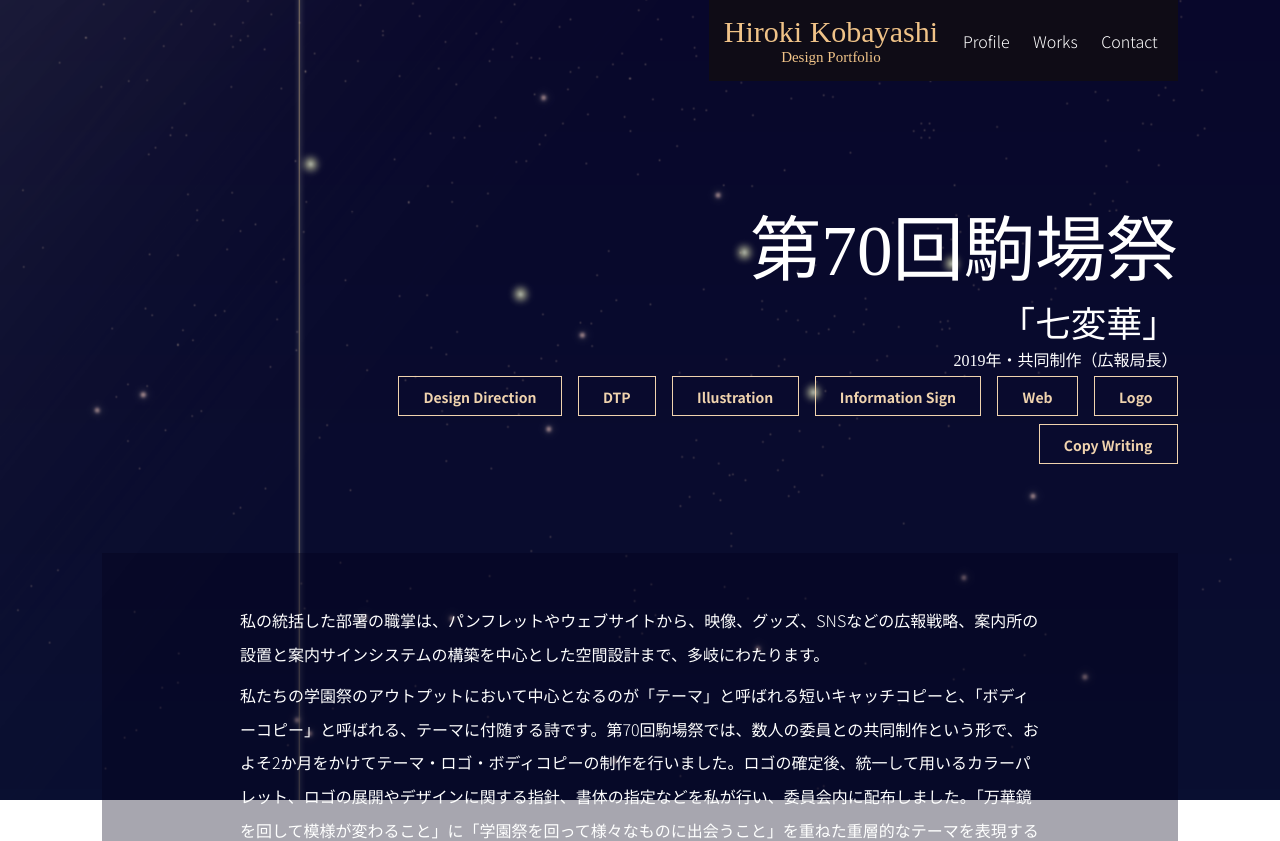
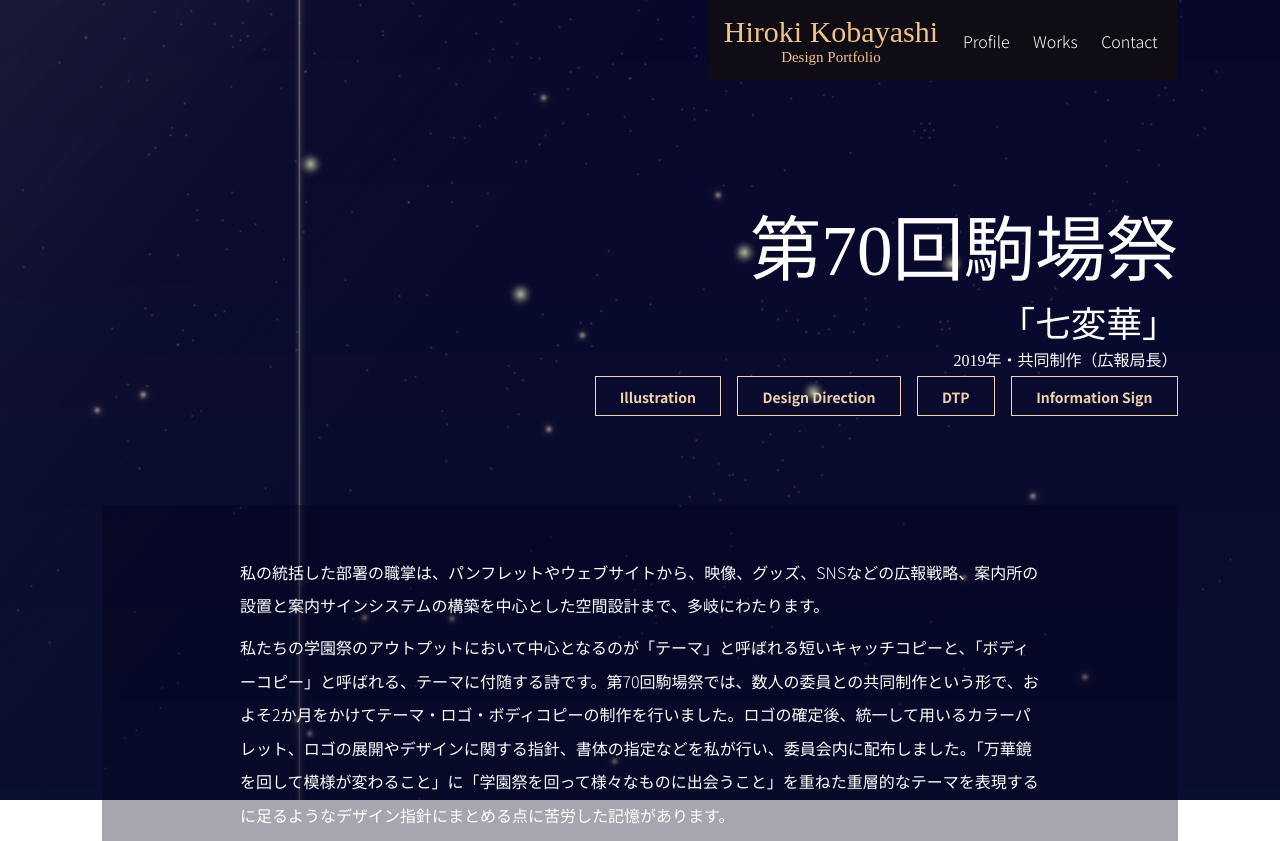
Before and after one commit to khsacc/portfolio2020, a Nuxt app: page /Works/KomabaFes2019 in a window 1280 px wide. Shown: the top 841 px of the page. Built offline with nearby package versions, Linux system fonts and the light colour scheme.

Commit message:
simplified data structure

```diff
--- a/assets/workData/index.ts
+++ b/assets/workData/index.ts
@@ -1,3 +1,10 @@
+type eachWork = {
+  name: string,
+  path: NodeRequire,
+  categories: string[],
+  comment: string
+}
+
 export type workDatum = {
   to: string,
   abstractTitle: string,
@@ -5,15 +12,9 @@ export type workDatum = {
   title: string,
   subTitle: string | null,
   info: string | null,
-  categories: string[],
   detail: string,
   objectPosition: number,
-  works: {
-    name: string,
-    path: NodeRequire,
-    categories: string[],
-    comment: string
-  }[]
+  works: eachWork[]
 }
 
 export const workData:workDatum[] = [
@@ -24,7 +25,6 @@ export const workData:workDatum[] = [
     title: '第70回駒場祭',
     subTitle: '「七変華」',
     info: '2019年・共同制作（広報局長）',
-    categories: ['Design Direction', 'DTP', 'Illustration', 'Information Sign', 'Web', 'Logo', 'Copy Writing'],
     detail: `私の統括した部署の職掌は、パンフレットやウェブサイトから、映像、グッズ、SNSなどの広報戦略、案内所の設置と案内サインシステムの構築を中心とした空間設計まで、多岐にわたります。
       私たちの学園祭のアウトプットにおいて中心となるのが「テーマ」と呼ばれる短いキャッチコピーと、「ボディーコピー」と呼ばれる、テーマに付随する詩です。第70回駒場祭では、数人の委員との共同制作という形で、およそ2か月をかけてテーマ・ロゴ・ボディコピーの制作を行いました。ロゴの確定後、統一して用いるカラーパレット、ロゴの展開やデザインに関する指針、書体の指定などを私が行い、委員会内に配布しました。「万華鏡を回して模様が変わること」に「学園祭を回って様々なものに出会うこと」を重ねた重層的なテーマを表現するに足るようなデザイン指針にまとめる点に苦労した記憶があります。
       広報局長は、ディレクターとしての役割も担います。日々上がってくるデザイン案に対してフィードバックを行い、ときには建設的な代案を示すこと、入稿において責任を持つことなどが挙げられます。私自身、経験の浅かったWebの分野について、デザイン・実装の両面から成長することができた学園祭でした。
@@ -84,7 +84,6 @@ export const workData:workDatum[] = [
     title: '第93回五月祭',
     subTitle: '「青ク咲ク」',
     info: '2020年・共同制作',
-    categories: ['DTP', 'Web'],
     detail: '',
     objectPosition: 35,
     works: [
@@ -103,7 +102,6 @@ export const workData:workDatum[] = [
     title: '第92回五月祭',
     subTitle: '「〈おもしろい〉が交差する」',
     info: '2019年・共同制作',
-    categories: ['DTP', 'Information Signs'],
     detail: `公式パンフレットなどを制作する印刷物担当と、案内サインを制作する案内制作担当を兼任しました。この回のロゴやテーマには一切かかわっておらず、あくまでそのおもしろい展開を考えてデザインするという立場で参加しています。
       公式パンフレットでは、積極的に制作するのではなく幅広くサポートに回るという役回りが多かったため、自分が制作したデザイン自体の数は多くないですが、私にとって、ディレクションのあり方について考える最初の機会になりました。
       案内サインの制作では、屋内に設置するサインのマスターデザインを制作しました。案内サインという独特な分野にふれられたことは新鮮で、掲載する情報はどれくらい遠い場所のものまで含めるべきか、来場者はどれくらい地図を「読むことができる」と想定するのかなど、グラフィックデザインの枠にとどまらない空間設計を考えることができたのが貴重な経験です。デザインとしては、いかに「マスター」として様々な場所に使えるか、という配慮が難しく苦労しました。
@@ -119,3 +117,5 @@ export const workData:workDatum[] = [
     ]
   }
 ]
+
+export const getCategories = (works:eachWork[]) => works.reduce((pre:string[], cur) => Array.from(new Set([...pre, ...cur.categories])), [])
--- a/components/Works/WorkAbstract.vue
+++ b/components/Works/WorkAbstract.vue
@@ -10,7 +10,7 @@
       {{ workData.info }}
     </div>
     <div class="workabstract__categories">
-      <work-category v-for="category in workData.categories" :key="category" :category="category" />
+      <work-category v-for="category in categories" :key="category" :category="category" />
     </div>
   </nuxt-link>
 </template>
@@ -19,7 +19,7 @@
 import { Component, Prop, Vue } from 'vue-property-decorator'
 import ArticleSectionBack from '@/components/Article/ArticleSectionBack.vue'
 import WorkCategory from '@/components/Works/WorkCategory.vue'
-import { workDatum } from '@/assets/workData'
+import { workDatum, getCategories } from '@/assets/workData'
 
 @Component({
   components: {
@@ -29,6 +29,10 @@ import { workDatum } from '@/assets/workData'
 })
 export default class WorkAbstract extends Vue {
   @Prop({ type: Object, required: true }) public workData!: workDatum
+
+  public get categories () {
+    return getCategories(this.workData.works)
+  }
 }
 </script>
 
--- a/pages/Works/_work.vue
+++ b/pages/Works/_work.vue
@@ -4,7 +4,7 @@
     :page-title="currentWork.title"
     :page-sub-title="currentWork.subTitle"
     :page-description="currentWork.info"
-    :categories="currentWork.categories"
+    :categories="currentCategories"
     :dark-back="true"
   >
     <article-section-back>
@@ -23,7 +23,7 @@ import {
   ArticleSectionBack,
   WorkDetailList
 } from '@/components'
-import { workData } from '@/assets/workData'
+import { workData, getCategories } from '@/assets/workData'
 
 @Component({
   components: {
@@ -41,5 +41,11 @@ export default class EachWork extends Vue {
   public get currentWork () {
     return workData.find(work => work.to === this.pagePath)
   }
+
+  public get currentCategories () {
+    if (this.currentWork) {
+      return getCategories(this.currentWork.works)
+    }
+  }
 }
 </script>
```
